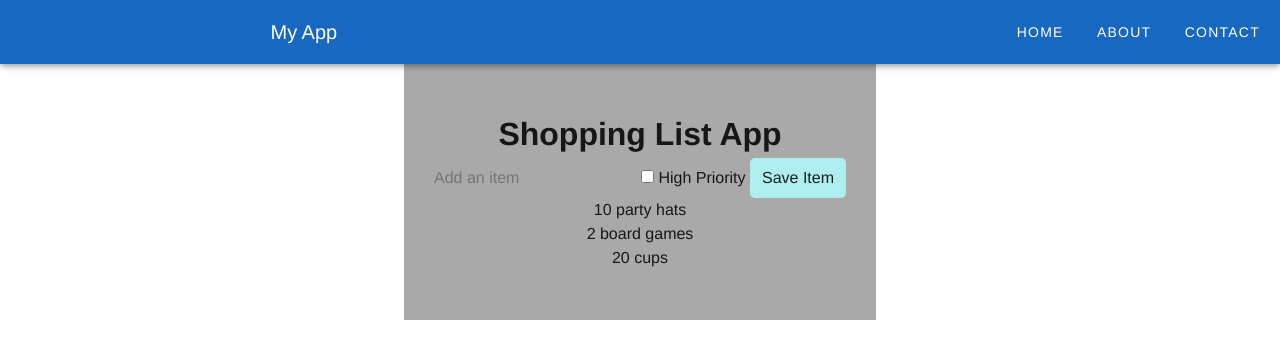
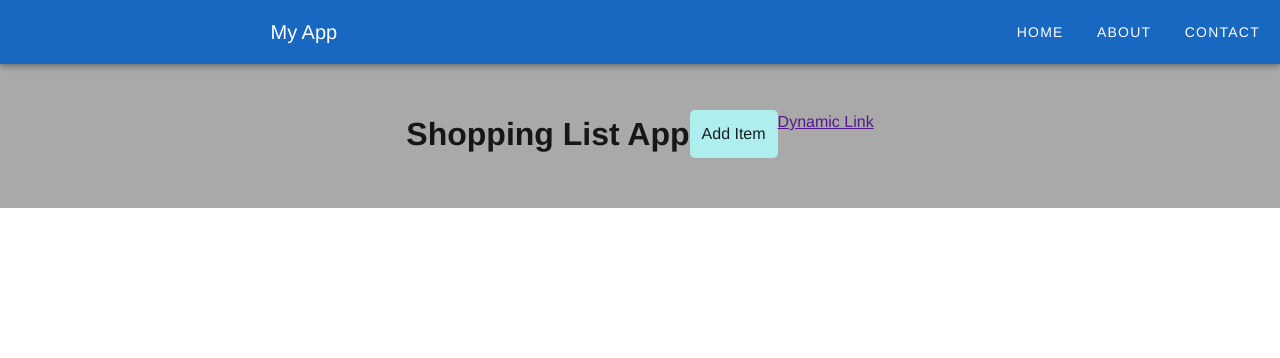
Before and after one commit to PassionDev206/vue-project, a Vue app: page / in a window 1280 px wide. Shown: the top 358 px of the page. Built offline with nearby package versions, Linux system fonts and the light colour scheme.

Commit message:
Updated to test the event and computed properties

```diff
--- a/src/components/HelloWorld.vue
+++ b/src/components/HelloWorld.vue
@@ -1,27 +1,22 @@
 <template>
-  <form class="container" v-on:submit.prevent="items.push({ id: items.length + 1, label: newItem })">
-    <div class="shoping-list-card">
-      <h1>{{ header }}</h1>
-      <input
-        type="text"
-        placeholder="Add an item"
-        v-model="newItem"
-      />
+  <div class="container">
+    <h1>{{ header }}</h1>
+    <button class="btn" v-if="editing" @click="doEdit(false)">Cancel</button>
+    <button class="btn btn-primary" v-else @click="doEdit(true)">Add Item</button>
+    <a v-bind:href="newItem">Dynamic Link</a>
+    <form class="shoping-list-card" v-if="editing" @submit.prevent="saveItem">
+      <input type="text" placeholder="Add an item" v-model="newItem" />
       <label>
         <input type="checkbox" v-model="newItemHighPriority" />
         High Priority
       </label>
-      <button
-        class="btn btn-primary"
-        type="submit"
-      >
-        Save Item
-      </button>
+      <button class="btn btn-primary" type="submit">Save Item</button>
       <ul>
         <li v-for="{ id, label } in items" :key="id">{{ label }}</li>
       </ul>
-    </div>
-  </form>
+      <p v-if="!items.length">Nothing to see here</p>
+    </form>
+  </div>
 </template>
 
 <script setup>
@@ -29,22 +24,32 @@ import { ref } from "vue";
 
 const header = ref("Shopping List App");
 const items = ref([
-  { id: 1, label: "10 party hats" },
-  { id: 2, label: "2 board games" },
-  { id: 3, label: "20 cups" },
+  // { id: 1, label: "10 party hats" },
+  // { id: 2, label: "2 board games" },
+  // { id: 3, label: "20 cups" },
 ]);
 const newItem = ref("");
 const newItemHighPriority = ref(false);
+const editing = ref(false)
+const saveItem = () => {
+  items.value.push({ id: items.value.length + 1, label: newItem.value });
+  newItem.value = "";
+};
+
+const doEdit = (e) => {
+  editing.value = e
+  newItem.value = ""
+}
 </script>
 
 <style>
 .container {
   display: flex;
   justify-content: center;
+  background-color: darkgray;
+  padding: 50px 30px;
 }
 .shoping-list-card {
-  padding: 50px 30px;
-  background-color: darkgray;
   max-width: 500px;
 }
 .shoping-list-card ul {
```
